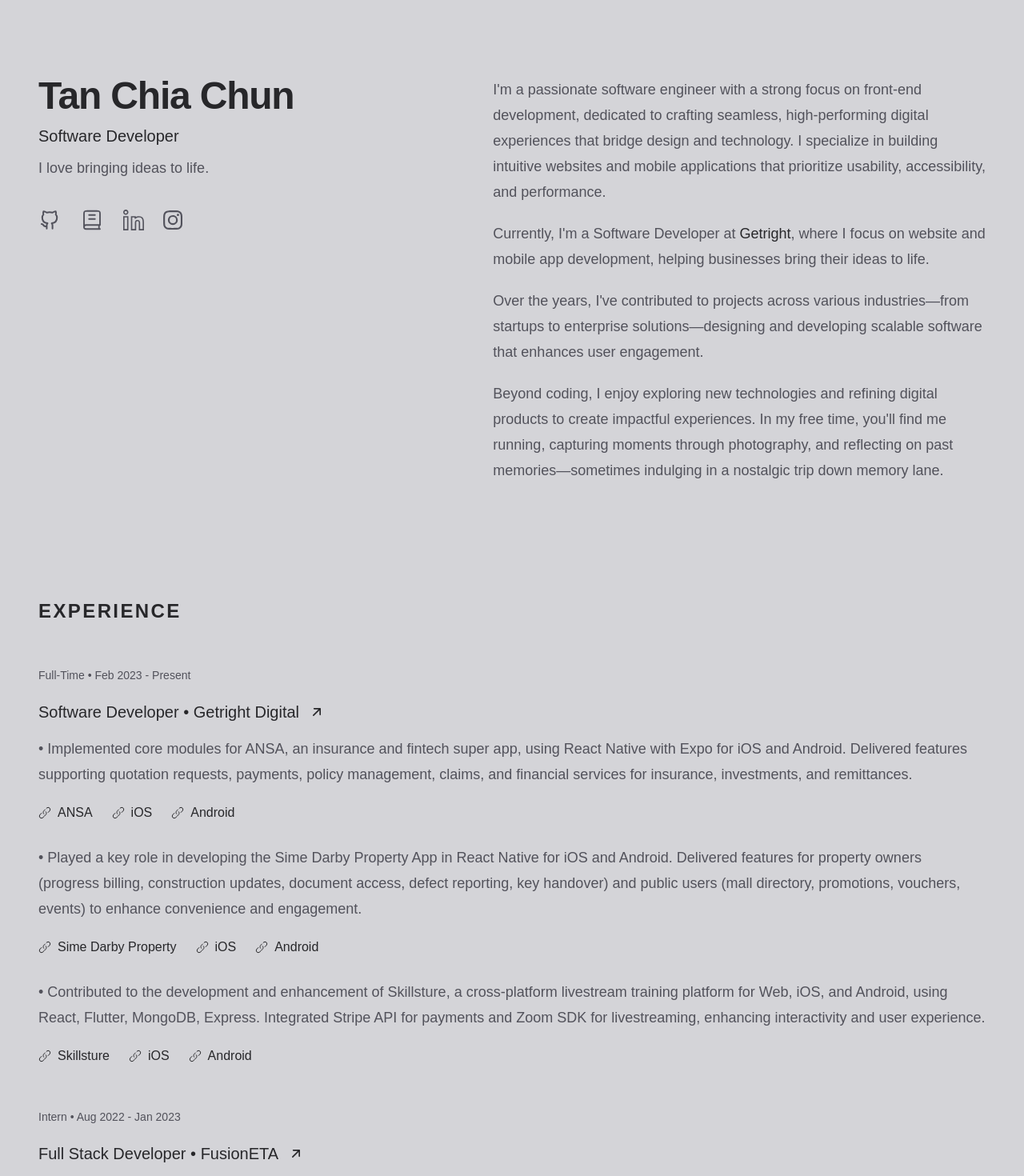
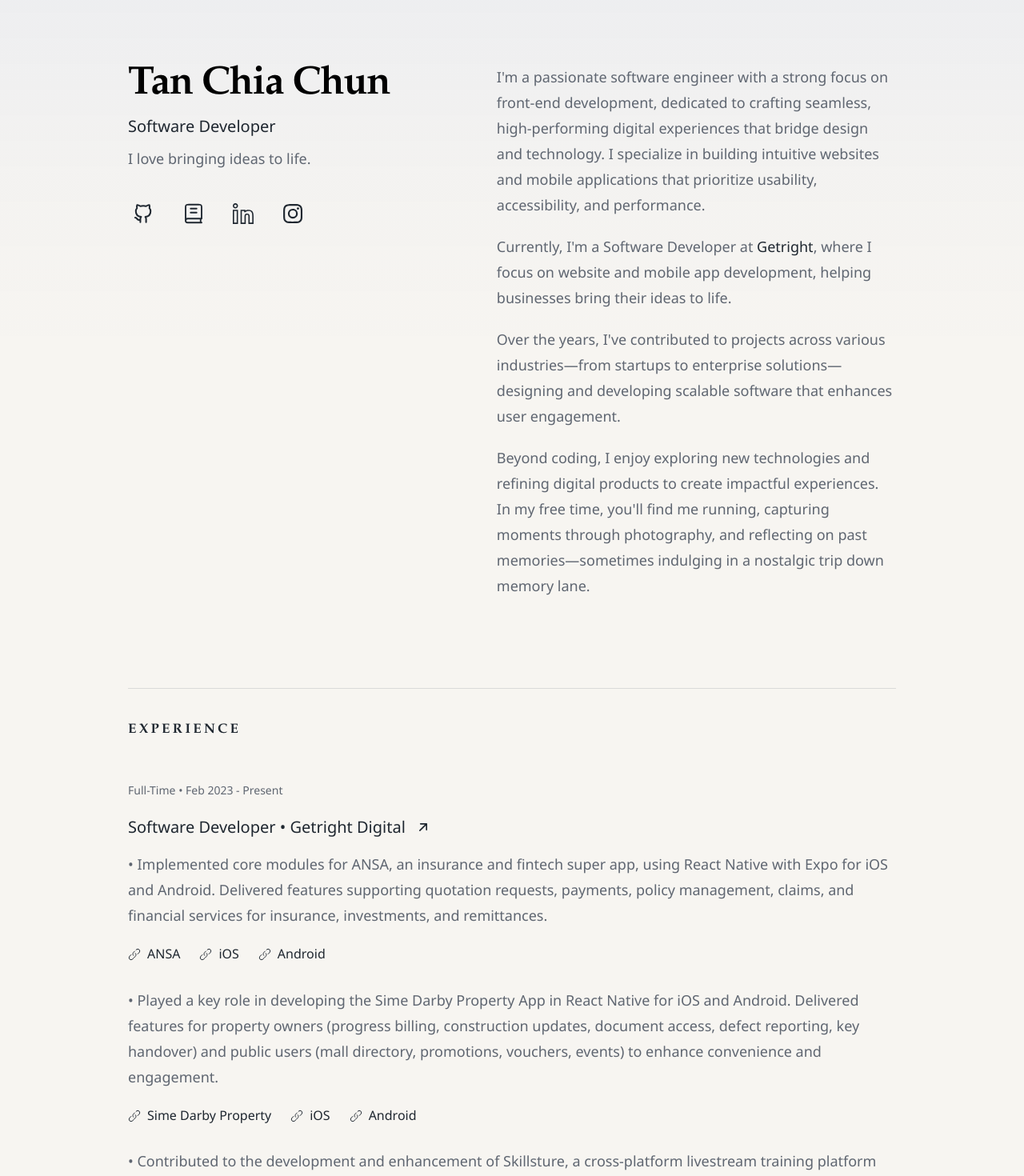
Before and after one commit to jeremyytann/tanchiachun-com-v2, a Next.js app: page / in a window 1280 px wide. Shown: the top 1470 px of the page at 80% size. Built offline with nearby package versions, Linux system fonts and the light colour scheme.

Commit message:
feat(ui): refine styling and interactions

```diff
--- a/src/app/globals.css
+++ b/src/app/globals.css
@@ -1,14 +1,44 @@
 @import "tailwindcss";
 
 :root {
-  --background: #D4D4D8; /* Tailwind Zinc-300 */
-  --primary: #52525b;    /* Tailwind Zinc-600 */
-  --secondary: #27272a;  /* Tailwind Zinc-800 */
+  --background: #f7f5f1;
+  --primary: #5f6671;
+  --secondary: #1f2730;
+  --accent: #2563eb;
+  --line: rgba(47, 58, 71, 0.14);
+  --font-sans: "Space Grotesk Variable", "Avenir Next", "Segoe UI", sans-serif;
+  --font-display: "Iowan Old Style", "Palatino Linotype", Palatino, serif;
+}
+
+html {
+  scroll-behavior: smooth;
 }
 
 body {
   background: var(--background);
-  font-family: 'Space Grotesk Variable', sans-serif;
+  font-family: var(--font-sans);
+  color: var(--secondary);
+  min-height: 100vh;
+  position: relative;
+  line-height: 1.6;
+}
+
+body::before {
+  content: "";
+  position: fixed;
+  pointer-events: none;
+  z-index: -1;
+  inset: 0;
+  background: linear-gradient(
+    to bottom,
+    rgba(37, 99, 235, 0.045) 0%,
+    rgba(37, 99, 235, 0.015) 28%,
+    transparent 56%
+  );
+}
+
+.page-shell {
+  position: relative;
 }
 
 .color-background {
@@ -22,3 +52,138 @@ body {
 .color-secondary {
   color: var(--secondary);
 }
+
+.section-card {
+  padding: 0;
+  opacity: 0;
+  transform: translateY(14px);
+  animation: rise-in 650ms cubic-bezier(0.16, 1, 0.3, 1) forwards;
+}
+
+.section-card:nth-of-type(1) {
+  animation-delay: 80ms;
+}
+
+.section-card:nth-of-type(2) {
+  animation-delay: 140ms;
+}
+
+.section-card:nth-of-type(3) {
+  animation-delay: 200ms;
+}
+
+.section-card:nth-of-type(4) {
+  animation-delay: 260ms;
+}
+
+.section-card:nth-of-type(5) {
+  animation-delay: 320ms;
+}
+
+.section-card + .section-card {
+  border-top: 1px solid var(--line);
+  padding-top: clamp(2.25rem, 1.75rem + 1vw, 3.25rem);
+}
+
+.section-heading {
+  color: var(--secondary);
+  letter-spacing: 0.2em;
+  font-family: var(--font-display);
+  font-size: clamp(0.95rem, 0.86rem + 0.25vw, 1.05rem);
+}
+
+.hero-title {
+  font-family: var(--font-display);
+  font-size: clamp(2rem, 4vw, 3.1rem);
+  line-height: 1.05;
+  color: #000;
+}
+
+.social-link {
+  color: var(--secondary);
+  transition: color 180ms ease, transform 180ms ease;
+  width: 2.4rem;
+  height: 2.4rem;
+  display: inline-flex;
+  align-items: center;
+  justify-content: center;
+}
+
+.social-link:hover {
+  color: var(--accent);
+  transform: translateY(-2px);
+}
+
+.skill-cloud .bg-zinc-800 {
+  background: transparent;
+  border: 1px solid var(--line);
+  transition: transform 180ms ease, border-color 180ms ease,
+    background-color 180ms ease;
+  cursor: default;
+  user-select: none;
+}
+
+.skill-cloud .bg-zinc-800:hover {
+  transform: translateY(-2px);
+  border-color: color-mix(in oklab, var(--accent) 55%, transparent);
+  background: color-mix(in oklab, var(--accent) 8%, transparent);
+}
+
+.skill-cloud .color-background {
+  color: var(--secondary);
+}
+
+.link-underline {
+  background-image: linear-gradient(currentColor, currentColor);
+  background-position: 0 100%;
+  background-repeat: no-repeat;
+  background-size: 0% 1px;
+  transition: color 180ms ease, background-size 260ms ease;
+}
+
+.link-underline:hover {
+  color: var(--accent);
+  background-size: 100% 1px;
+}
+
+a:not(.social-link) > h2,
+a:not(.social-link) > p,
+a:not(.social-link) > span {
+  display: inline;
+  background-image: linear-gradient(currentColor, currentColor);
+  background-position: 0 100%;
+  background-repeat: no-repeat;
+  background-size: 0% 1px;
+  transition: color 180ms ease, background-size 260ms ease;
+}
+
+a:not(.social-link):hover > h2,
+a:not(.social-link):hover > p,
+a:not(.social-link):hover > span {
+  color: var(--accent);
+  background-size: 100% 1px;
+}
+
+@keyframes rise-in {
+  to {
+    opacity: 1;
+    transform: translateY(0);
+  }
+}
+
+@media (prefers-reduced-motion: reduce) {
+  html {
+    scroll-behavior: auto;
+  }
+
+  .section-card {
+    animation: none;
+    opacity: 1;
+    transform: none;
+  }
+
+  .social-link:hover,
+  .skill-cloud .bg-zinc-800:hover {
+    transform: none;
+  }
+}
--- a/src/app/page.tsx
+++ b/src/app/page.tsx
@@ -6,7 +6,7 @@ import Skills from "@/components/home/skills";
 
 export default function Home() {
   return (
-    <div className="mx-auto min-h-screen max-w-screen-xl px-6 py-12 md:px-12 md:py-16 lg:py-24">
+    <div className="page-shell mx-auto min-h-screen max-w-5xl px-5 pt-14 pb-8 md:px-8 md:pt-16 md:pb-10 lg:pt-20 lg:pb-12">
       <Introduction />
       <Experience />
       <Skills />
--- a/src/components/home/experience.tsx
+++ b/src/components/home/experience.tsx
@@ -1,7 +1,7 @@
 export default function Experience() {
   return (
-    <div className="mb-16 md:mb-24 lg:mb-36 flex flex-col gap-8 md:gap-12">
-      <h1 className="text-xl md:text-2xl font-bold tracking-widest color-secondary">
+    <div id="experience" className="section-card mb-12 md:mb-20 lg:mb-28 flex flex-col gap-8 md:gap-12">
+      <h1 className="text-xl md:text-2xl font-bold section-heading">
         EXPERIENCE
       </h1>
 
--- a/src/components/home/footer.tsx
+++ b/src/components/home/footer.tsx
@@ -2,7 +2,7 @@ export default function Footer() {
   const year = new Date().getFullYear();
 
   return (
-    <div className="flex justify-center">
+    <div className="section-card flex justify-center">
       <p className="text-md md:text-lg font-light color-primary leading-8">
         © {year} Tan Chia Chun
       </p>
--- a/src/components/home/introduction.tsx
+++ b/src/components/home/introduction.tsx
@@ -1,9 +1,9 @@
 export default function Introduction() {
   return (
-    <div className="mb-16 md:mb-24 lg:mb-36 lg:flex lg:justify-between">
+    <div id="top" className="section-card mb-12 md:mb-20 lg:mb-28 lg:flex lg:justify-between">
       <div className="mb-16 lg:mb-0">
         <div className="flex flex-col gap-3">
-          <h1 className="text-4xl md:text-5xl font-bold tracking-tight color-secondary">
+          <h1 className="text-4xl md:text-6xl font-bold tracking-tight hero-title">
             Tan Chia Chun
           </h1>
           <h2 className="text-lg md:text-xl font-medium color-secondary">
@@ -15,7 +15,7 @@ export default function Introduction() {
         </div>
 
         <div className="mt-9 flex gap-6 items-center">
-          <a className="block text-zinc-600 hover:text-zinc-800" href="https://github.com/jeremyytann" target="_blank" rel="noreferrer noopener" aria-label="GitHub (opens in a new tab)" title="GitHub">
+          <a className="social-link block" href="https://github.com/jeremyytann" target="_blank" rel="noreferrer noopener" aria-label="GitHub (opens in a new tab)" title="GitHub">
             <span className="sr-only">
               GitHub
             </span>
@@ -26,7 +26,7 @@ export default function Introduction() {
             </svg>
           </a>
 
-          <a className="block text-zinc-600 hover:text-zinc-800" href="https://docs.tanchiachun.com" target="_blank" rel="noreferrer noopener" aria-label="Instagram (opens in a new tab)" title="Instagram">
+          <a className="social-link block" href="https://docs.tanchiachun.com" target="_blank" rel="noreferrer noopener" aria-label="Docs (opens in a new tab)" title="Docs">
             <span className="sr-only">
               Docs
             </span>
@@ -36,7 +36,7 @@ export default function Introduction() {
             </svg>
           </a>
 
-          <a className="block text-zinc-600 hover:text-zinc-800" href="https://www.linkedin.com/in/jeremyytann/" target="_blank" rel="noreferrer noopener" aria-label="LinkedIn (opens in a new tab)" title="LinkedIn">
+          <a className="social-link block" href="https://www.linkedin.com/in/jeremyytann/" target="_blank" rel="noreferrer noopener" aria-label="LinkedIn (opens in a new tab)" title="LinkedIn">
             <span className="sr-only">
               LinkedIn
             </span>
@@ -47,7 +47,7 @@ export default function Introduction() {
             </svg>
           </a>
 
-          <a className="block text-zinc-600 hover:text-zinc-800" href="https://instagram.com/tanchiachun/" target="_blank" rel="noreferrer noopener" aria-label="Instagram (opens in a new tab)" title="Instagram">
+          <a className="social-link block" href="https://instagram.com/tanchiachun/" target="_blank" rel="noreferrer noopener" aria-label="Instagram (opens in a new tab)" title="Instagram">
             <span className="sr-only">
               Instagram
             </span>
@@ -70,7 +70,7 @@ export default function Introduction() {
 
         <p className="text-md md:text-lg font-light color-primary leading-8">
           Currently, I'm a Software Developer
-          at <a className="font-medium color-secondary hover:cursor-pointer" href="https://www.getright.com.my/" target="_blank" rel="noreferrer noopener" aria-label="Getright (opens in a new tab)" title="Getright">Getright</a>,
+          at <a className="link-underline font-medium color-secondary hover:cursor-pointer" href="https://www.getright.com.my/" target="_blank" rel="noreferrer noopener" aria-label="Getright (opens in a new tab)" title="Getright">Getright</a>,
           where I focus on website and mobile app development, helping
           businesses bring their ideas to life.
         </p>
--- a/src/components/home/projects.tsx
+++ b/src/components/home/projects.tsx
@@ -1,7 +1,7 @@
 export default function Projects() {
   return (
-    <div className="mb-16 md:mb-24 lg:mb-36 flex flex-col gap-8 md:gap-12">
-      <h1 className="text-xl md:text-2xl font-bold tracking-widest color-secondary">
+    <div id="projects" className="section-card mb-12 md:mb-20 lg:mb-28 flex flex-col gap-8 md:gap-12">
+      <h1 className="text-xl md:text-2xl font-bold section-heading">
         PROJECTS
       </h1>
 
--- a/src/components/home/skills.tsx
+++ b/src/components/home/skills.tsx
@@ -1,7 +1,7 @@
 export default function Skills() {
   return (
-    <div className="mb-16 md:mb-24 lg:mb-36 flex flex-col gap-8 md:gap-12">
-      <h1 className="text-xl md:text-2xl font-bold tracking-widest color-secondary">
+    <div id="skills" className="skill-cloud section-card mb-12 md:mb-20 lg:mb-28 flex flex-col gap-8 md:gap-12">
+      <h1 className="text-xl md:text-2xl font-bold section-heading">
         SKILLS
       </h1>
 
```
